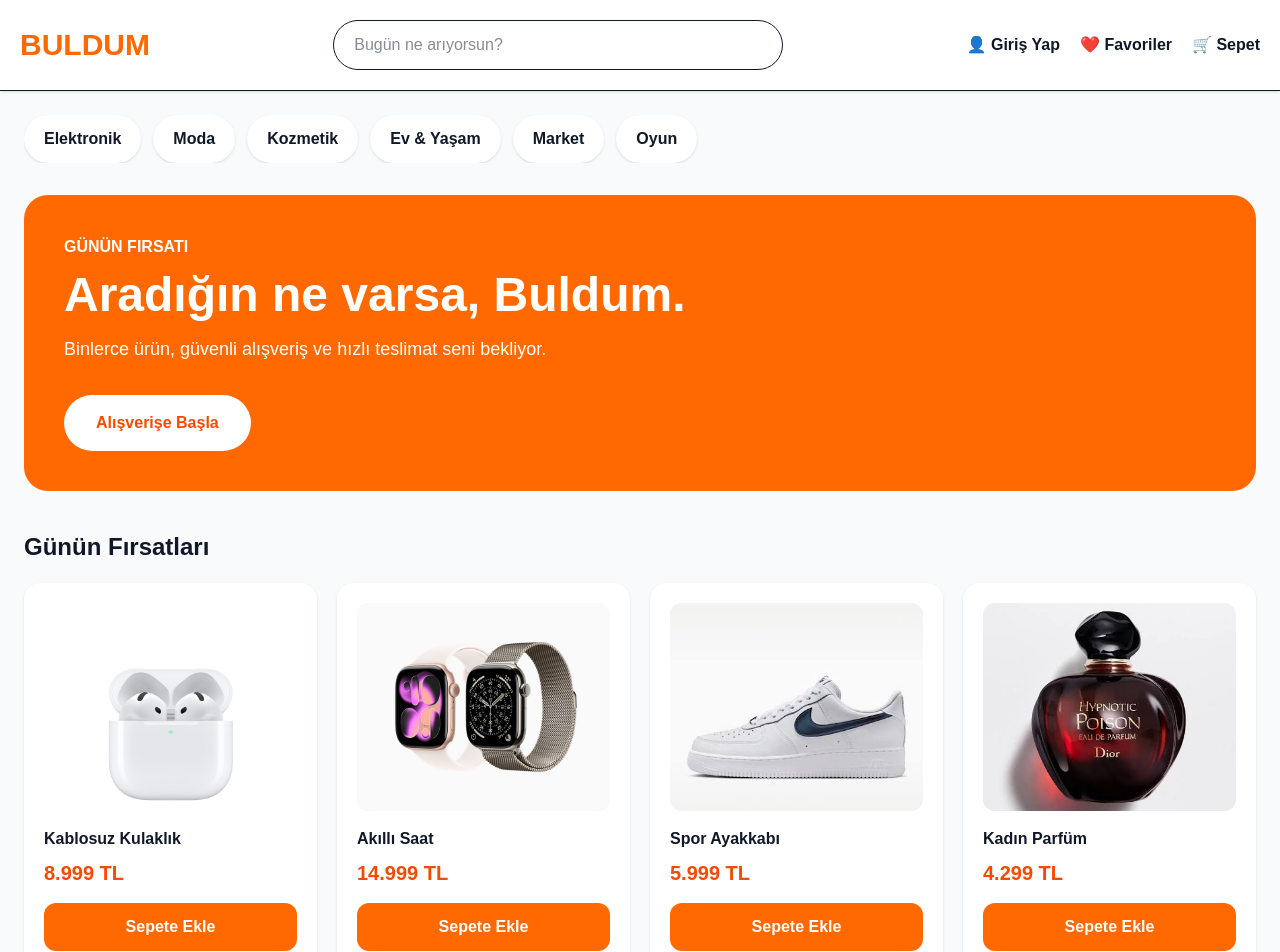
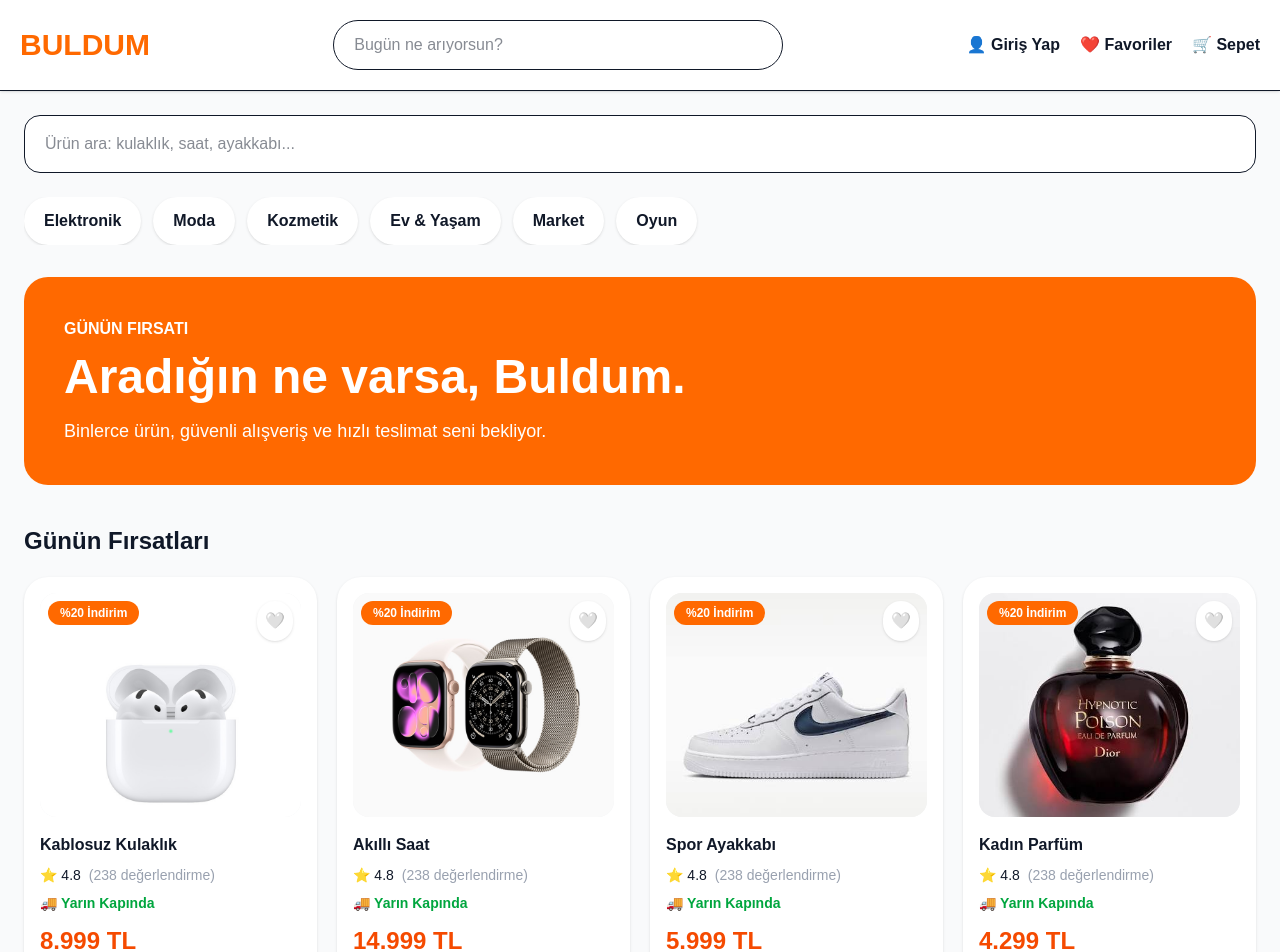
Before and after one commit to cesurcodes/buldum, a Next.js app: page / in a window 1280 px wide. Shown: the top 952 px of the page. Built offline with nearby package versions, Linux system fonts and the light colour scheme.

Commit message:
v0.5 - Premium ürün kartları

```diff
--- a/app/page.tsx
+++ b/app/page.tsx
@@ -1,51 +1,44 @@
+"use client";
+
+import { useState } from "react";
 import Footer from "../components/Footer";
 import Header from "../components/Header";
 import ProductCard from "../components/ProductCard";
 
-const categories = [
-  "Elektronik",
-  "Moda",
-  "Kozmetik",
-  "Ev & Yaşam",
-  "Market",
-  "Oyun",
-];
+const categories = ["Elektronik", "Moda", "Kozmetik", "Ev & Yaşam", "Market", "Oyun"];
 
 const products = [
-  {
-    name: "Kablosuz Kulaklık",
-    price: "8.999 TL",
-    image: "/products/kulaklik.jpg",
-  },
-  {
-    name: "Akıllı Saat",
-    price: "14.999 TL",
-    image: "/products/saat.jpg",
-  },
-  {
-    name: "Spor Ayakkabı",
-    price: "5.999 TL",
-    image: "/products/ayakkabi.jpg",
-  },
-  {
-    name: "Kadın Parfüm",
-    price: "4.299 TL",
-    image: "/products/parfum.jpg",
-  },
+  { name: "Kablosuz Kulaklık", price: "8.999 TL", image: "/products/kulaklik.jpg" },
+  { name: "Akıllı Saat", price: "14.999 TL", image: "/products/saat.jpg" },
+  { name: "Spor Ayakkabı", price: "5.999 TL", image: "/products/ayakkabi.jpg" },
+  { name: "Kadın Parfüm", price: "4.299 TL", image: "/products/parfum.jpg" },
 ];
 
 export default function Home() {
+  const [searchText, setSearchText] = useState("");
+
+  const filteredProducts = products.filter((product) =>
+    product.name.toLowerCase().includes(searchText.toLowerCase())
+  );
+
   return (
     <main className="min-h-screen bg-gray-50 text-gray-900">
       <Header />
 
       <section className="mx-auto max-w-7xl px-6 py-6">
+        <div className="mb-6">
+          <input
+            type="text"
+            value={searchText}
+            onChange={(event) => setSearchText(event.target.value)}
+            placeholder="Ürün ara: kulaklık, saat, ayakkabı..."
+            className="w-full rounded-2xl border bg-white px-5 py-4 outline-none focus:border-orange-500"
+          />
+        </div>
+
         <div className="flex gap-3 overflow-x-auto">
           {categories.map((item) => (
-            <button
-              key={item}
-              className="rounded-full bg-white px-5 py-3 font-semibold shadow-sm"
-            >
+            <button key={item} className="rounded-full bg-white px-5 py-3 font-semibold shadow-sm">
               {item}
             </button>
           ))}
@@ -53,26 +46,16 @@
 
         <div className="mt-8 rounded-3xl bg-orange-500 p-10 text-white">
           <p className="font-bold">GÜNÜN FIRSATI</p>
-
-          <h1 className="mt-3 text-5xl font-black">
-            Aradığın ne varsa, Buldum.
-          </h1>
-
+          <h1 className="mt-3 text-5xl font-black">Aradığın ne varsa, Buldum.</h1>
           <p className="mt-4 text-lg">
             Binlerce ürün, güvenli alışveriş ve hızlı teslimat seni bekliyor.
           </p>
-
-          <button className="mt-8 rounded-full bg-white px-8 py-4 font-bold text-orange-600">
-            Alışverişe Başla
-          </button>
         </div>
 
-        <h2 className="mt-10 text-2xl font-black">
-          Günün Fırsatları
-        </h2>
+        <h2 className="mt-10 text-2xl font-black">Günün Fırsatları</h2>
 
         <div className="mt-5 grid grid-cols-1 gap-5 md:grid-cols-4">
-          {products.map((product) => (
+          {filteredProducts.map((product) => (
             <ProductCard
               key={product.name}
               name={product.name}
@@ -81,6 +64,10 @@
             />
           ))}
         </div>
+
+        {filteredProducts.length === 0 && (
+          <p className="mt-8 text-gray-500">Aradığın ürün bulunamadı kanka.</p>
+        )}
       </section>
 
       <Footer />
--- /dev/null
+++ b/app/products/[name]/page.tsx
@@ -0,0 +1,34 @@
+"use client";
+type ProductPageProps = {
+  params: {
+    name: string;
+  };
+};
+
+export default function ProductPage({ params }: ProductPageProps) {
+  const productName = decodeURIComponent(params.name || "")
+    .replaceAll("-", " ")
+    .replace(/\b\w/g, (char) => char.toUpperCase());
+
+  return (
+    <main className="min-h-screen bg-gray-100 p-8">
+      <div className="mx-auto max-w-5xl rounded-2xl bg-white p-10 shadow">
+        <h1 className="text-4xl font-black">
+          {productName}
+        </h1>
+
+        <p className="mt-6 text-lg text-gray-600">
+          Bu ürün Buldum güvencesiyle satıştadır.
+        </p>
+
+        <p className="mt-8 text-3xl font-black text-orange-600">
+          8.999 TL
+        </p>
+
+        <button className="mt-8 rounded-xl bg-orange-500 px-8 py-4 font-bold text-white hover:bg-orange-600">
+          Sepete Ekle
+        </button>
+      </div>
+    </main>
+  );
+}
--- a/components/ProductCard.tsx
+++ b/components/ProductCard.tsx
@@ -1,6 +1,7 @@
 "use client";
 
 import Image from "next/image";
+import Link from "next/link";
 import { useCart } from "./CartContext";
 
 type ProductCardProps = {
@@ -9,28 +10,57 @@
   image: string;
 };
 
-export default function ProductCard({
-  name,
-  price,
-  image,
-}: ProductCardProps) {
+function createSlug(text: string) {
+  return text
+    .toLowerCase()
+    .trim()
+    .replace(/ı/g, "i")
+    .replace(/ğ/g, "g")
+    .replace(/ü/g, "u")
+    .replace(/ş/g, "s")
+    .replace(/ö/g, "o")
+    .replace(/ç/g, "c")
+    .replace(/\s+/g, "-");
+}
+
+export default function ProductCard({ name, price, image }: ProductCardProps) {
   const { addToCart } = useCart();
+  const slug = createSlug(name);
 
   return (
-    <div className="rounded-2xl bg-white p-5 shadow-sm transition hover:-translate-y-2 hover:shadow-xl">
-      <div className="relative h-52 w-full overflow-hidden rounded-xl bg-gray-100">
+    <div className="group relative rounded-3xl bg-white p-4 shadow-sm transition hover:-translate-y-2 hover:shadow-xl">
+      <button className="absolute right-6 top-6 z-10 rounded-full bg-white p-2 shadow">
+        🤍
+      </button>
+
+      <span className="absolute left-6 top-6 z-10 rounded-full bg-orange-500 px-3 py-1 text-xs font-bold text-white">
+        %20 İndirim
+      </span>
+
+      <Link href={`/products/${slug}`} className="block">
+        <div className="relative h-56 w-full overflow-hidden rounded-2xl bg-gray-100">
           <Image
             src={image}
             alt={name}
             fill
             sizes="(max-width: 768px) 100vw, 25vw"
-          className="object-cover transition duration-300 hover:scale-110"
+            className="object-cover transition duration-300 group-hover:scale-110"
           />
         </div>
 
-      <h3 className="mt-4 font-bold">{name}</h3>
+        <h3 className="mt-4 line-clamp-1 font-bold">{name}</h3>
 
-      <p className="mt-2 text-xl font-black text-orange-600">{price}</p>
+        <div className="mt-2 flex items-center gap-2 text-sm">
+          <span>⭐ 4.8</span>
+          <span className="text-gray-400">(238 değerlendirme)</span>
+        </div>
+
+        <p className="mt-2 text-sm font-semibold text-green-600">
+          🚚 Yarın Kapında
+        </p>
+
+        <p className="mt-3 text-2xl font-black text-orange-600">{price}</p>
+      </Link>
 
       <button
         onClick={() => addToCart({ name, price, image })}
```
Lines whose indentation alone changed are shown as unchanged.
